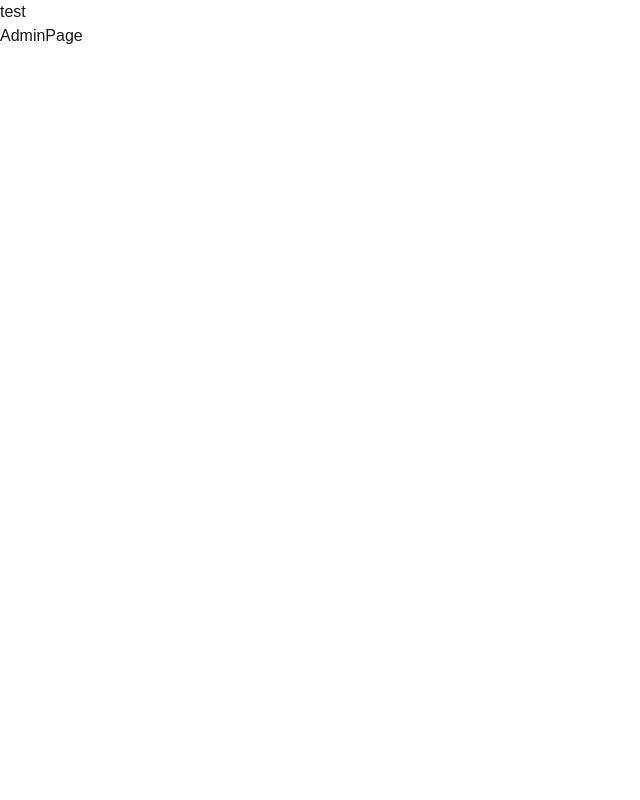
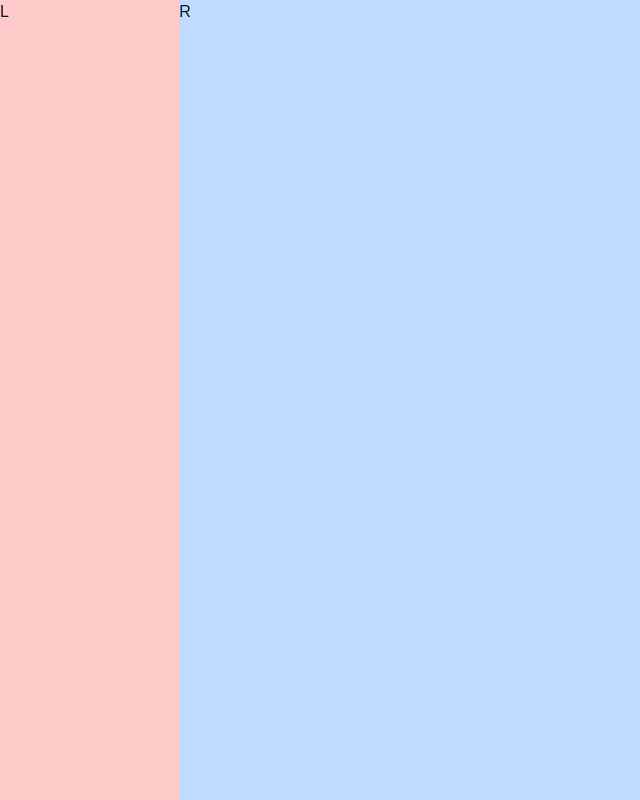
Before and after one commit to tsola2002/lms-app, a Next.js app: page /admin in a window 1280 px wide. Shown: the whole page, without its empty margins (0-640 px from the left). Built offline with nearby package versions, Linux system fonts and the light colour scheme.

Commit message:
full folder resturucting done

```diff
--- /dev/null
+++ b/app/(dashboard)/layout.tsx
@@ -0,0 +1,16 @@
+export default function DashboardLayout({
+    children,
+  }: Readonly<{
+    children: React.ReactNode;
+  }>) {
+    return (
+      <html lang="en">
+        <div className="h-screen flex">
+            {/* LEFT-SIDE-SIDEBAR  */}
+            <div className="w-[14%] md:w-[8%] lg:w-[16%] xl:w-[14%] bg-red-200">L</div>
+            {/* RIGHT-SIDE-CONTENT */}
+            <div className="w-[86%] md:w-[92%] lg:w-[84%] xl:w-[86%] bg-blue-200">R</div>
+        </div>
+      </html>
+    );
+  }
--- a/app/dashboard/layout.tsx
+++ /dev/null
@@ -1,13 +0,0 @@
-export default function DashboardLayout({
-    children,
-  }: Readonly<{
-    children: React.ReactNode;
-  }>) {
-    return (
-      <html lang="en">
-        <div>
-        dashboard{children}
-        </div>
-      </html>
-    );
-  }
--- a/app/layout.tsx
+++ b/app/layout.tsx
@@ -28,7 +28,7 @@
       <body
         className={`${geistSans.variable} ${geistMono.variable} antialiased`}
       >
-      test{children}
+      {children}
       </body>
     </html>
   );
```
Also changed, not shown: app/(dashboard)/admin/page.tsx (renamed from app/admin/page.tsx), app/(dashboard)/parent/page.tsx (renamed from app/dashboard/parent/page.tsx), app/(dashboard)/sign-in/page.tsx (added), app/(dashboard)/student/page.tsx (renamed from app/dashboard/student/page.tsx), app/(dashboard)/teacher/page.tsx (renamed from app/dashboard/teacher/page.tsx).
